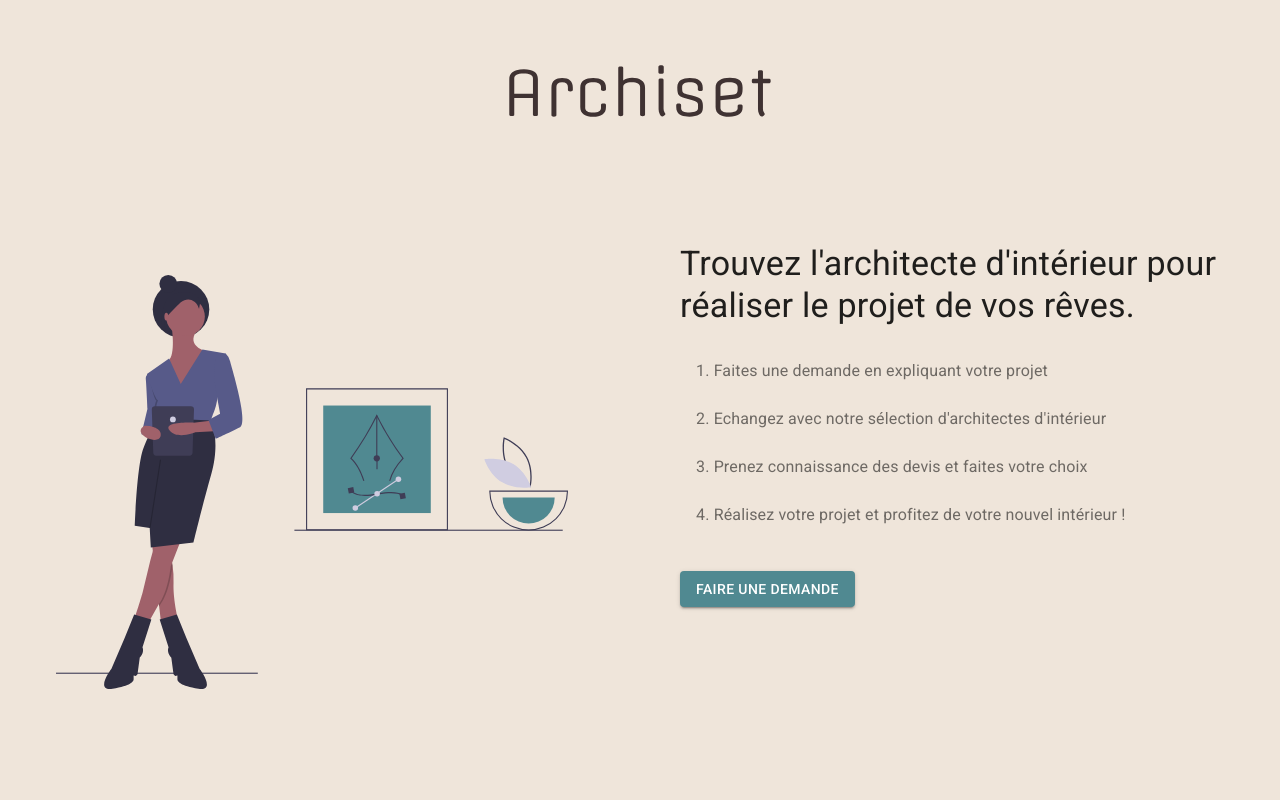
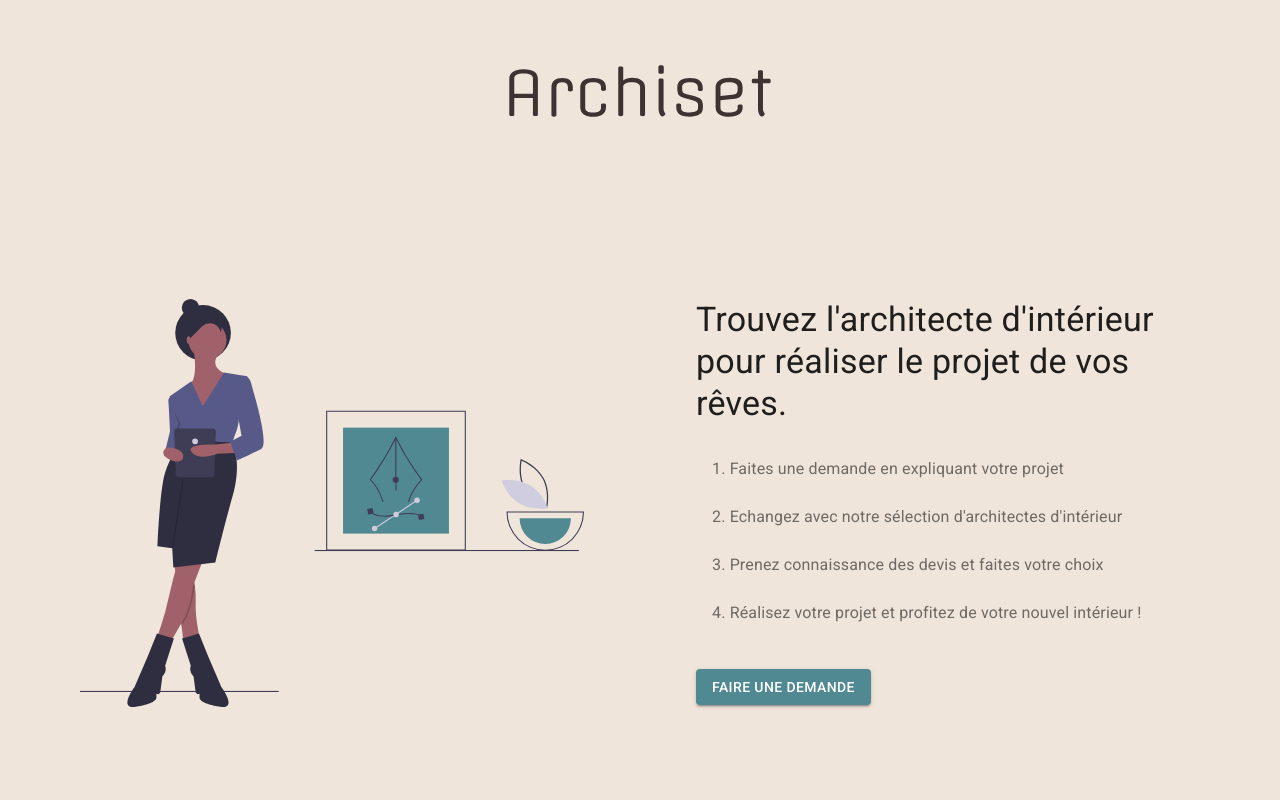
Before and after one commit to rutagara/archiset, a Next.js app: page / in a window 1280 px wide. Shown: the top 800 px of the page. Built offline with nearby package versions, Linux system fonts and the light colour scheme.

Commit message:
fix horizontal overflow

```diff
--- a/pages/index.js
+++ b/pages/index.js
@@ -19,7 +19,10 @@ import ProjectGridList from '../src/project-grid-list';
 const useStyles = makeStyles({
   w100: {
     width: '100%'
-  }
+  },
+  container: {
+    flexGrow: 1
+  },
 });
 
 const Introduction = () => {
@@ -39,13 +42,14 @@ const Introduction = () => {
     <>
       <Box component="section" bgcolor="background.light" py={7}>
         <Container>
-          <Grid container spacing={10}>
+          <Grid container>
             <Grid xs={12} md={6} item>
-              <Box p={4}>
+              <Box p={7}>
                 <img src="/undraw_interior_design_9i70.svg" alt="interior-designer" className={classes.w100}></img>
               </Box>
             </Grid>
             <Grid xs={12} md={6} item>
+              <Box p={7}>
                 <Typography gutterBottom component="h1" variant="h4">
                   Trouvez l'architecte d'intérieur pour réaliser le projet de vos rêves.
                 </Typography>
@@ -68,6 +72,7 @@ const Introduction = () => {
                 <Button variant="contained" color="secondary" onClick={openQuoteRequest}>
                   Faire une demande
                 </Button>
+              </Box>
             </Grid>
           </Grid>
         </Container>
```
Lines whose indentation alone changed are shown as unchanged.
